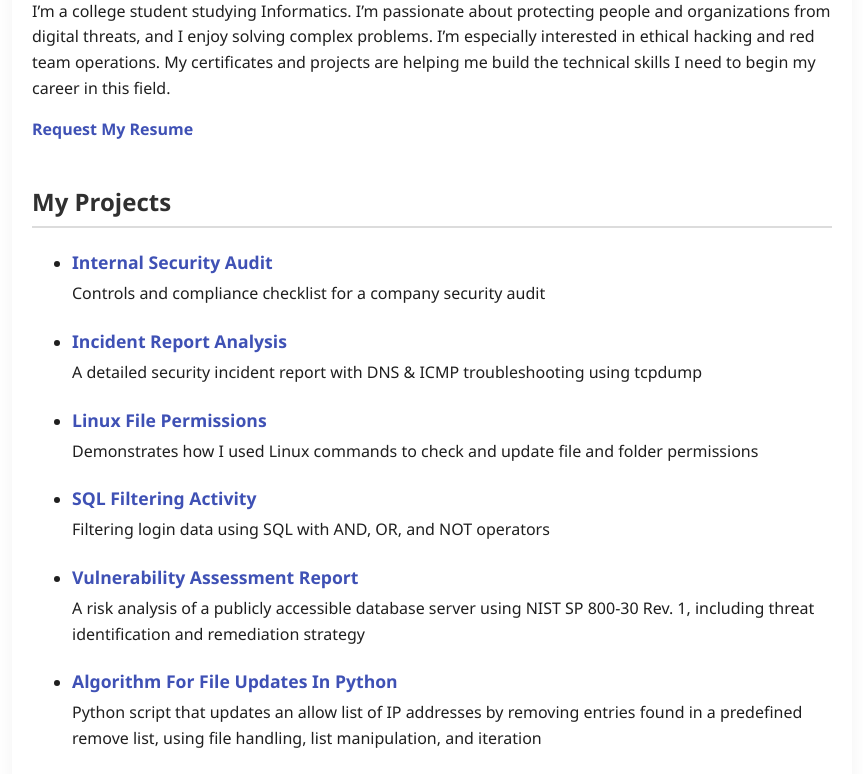
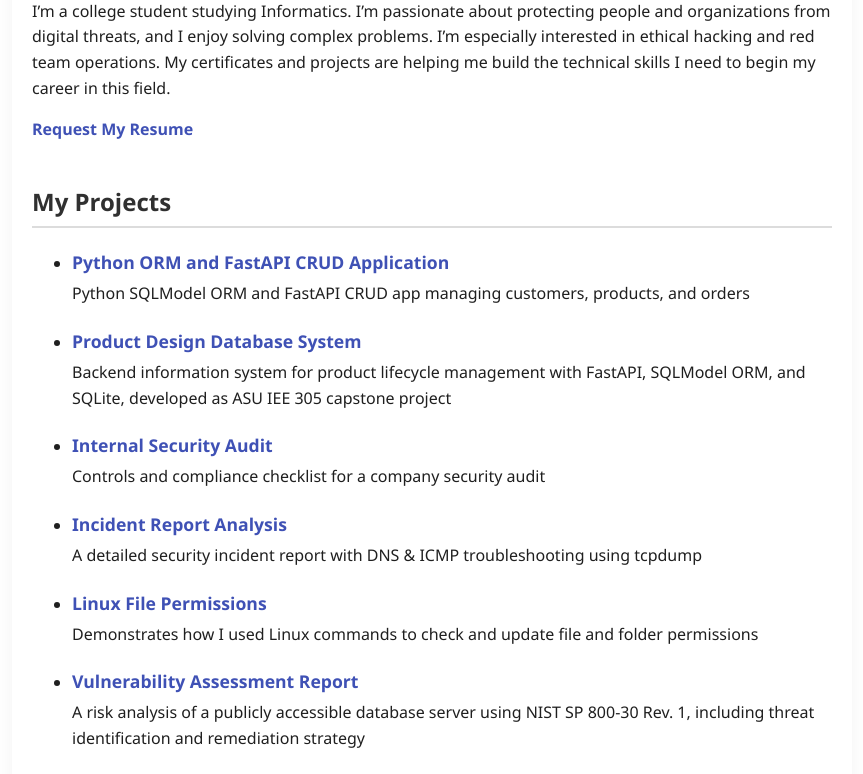
Before and after one commit to daliaanaee/daliaanaee.github.io, a plain HTML site: page index.html in a window 1280 px wide. Shown: the part 178-952 px from the top of the page, without its empty margins (208-1071 px from the left). Drawn offline with Linux system fonts and the light colour scheme.

Commit message:
Update index.html

```diff
--- a/index.html
+++ b/index.html
@@ -81,6 +81,14 @@
   <h2>My Projects</h2>
   <ul>
     <li>
+      <strong><a href="https://github.com/daliaanaee/ORM-CRUD-APP">Python ORM and FastAPI CRUD Application</a></strong>
+      Python SQLModel ORM and FastAPI CRUD app managing customers, products, and orders
+    </li>
+    <li>
+      <strong><a href="https://github.com/daliaanaee/IEE-Term-Project-PLM-System">Product Design Database System</a></strong>
+      Backend information system for product lifecycle management with FastAPI, SQLModel ORM, and SQLite, developed as ASU IEE 305 capstone project
+    </li>
+    <li>
       <strong><a href="https://github.com/daliaanaee/internal-security-audit">Internal Security Audit</a></strong>
       Controls and compliance checklist for a company security audit
     </li>
@@ -93,17 +101,9 @@
       Demonstrates how I used Linux commands to check and update file and folder permissions
     </li>
     <li>
-      <strong><a href="https://github.com/daliaanaee/sql-filtering-activity">SQL Filtering Activity</a></strong>
-      Filtering login data using SQL with AND, OR, and NOT operators
-   </li>
-   <li>
       <strong><a href="https://github.com/daliaanaee/vulnerability-assessment">Vulnerability Assessment Report</a></strong>
       A risk analysis of a publicly accessible database server using NIST SP 800-30 Rev. 1, including threat identification and remediation strategy
-  </li>
-    <li>
-      <strong><a href="https://github.com/daliaanaee/Algorithm-for-file-updates-in-Python">Algorithm For File Updates In Python</a></strong>
-      Python script that updates an allow list of IP addresses by removing entries found in a predefined remove list, using file handling, list manipulation, and iteration
-  </li>
+    </li>
   </ul>
 
   <h2>Certifications</h2>
```
